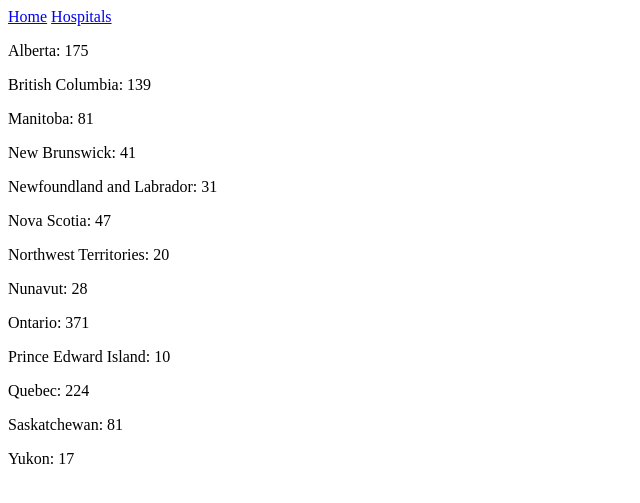
After one commit to DLupas/CovidViewer, a Flask app: page /hospitals in a window 1280 px wide. The commit adds this page. Shown: the top 503 px of the page, without its empty margins (0-640 px from the left). Run offline with Flask 2, Linux system fonts and the light colour scheme; data comes from the database, SQL or seed files in the repository; both versions use the stored data as it was after the commit; some libraries are stand-ins or nearby versions.

Commit message:
fixed databases and added hospital data

```diff
--- a/covidviewer/routes.py
+++ b/covidviewer/routes.py
@@ -1,6 +1,32 @@
-from covidviewer import app
+from covidviewer import app, db, Entry, Hospitals
 from flask import render_template
 
 @app.route("/")
 def index():
     return render_template('index.html')
+
+@app.route("/hospitals")
+def hospitals():
+    hospitals_by_province = []
+    '''
+    hospitals_by_province = [
+        "Alberta: 175",
+        "British Columbia: 139",
+        "Manitoba: 81",
+        "New Brunswick: 41",
+        "Newfoundland and Labrador: 31",
+        "Nova Scotia: 47",
+        "Northwest Territories: 20",
+        "Nunavut: 28",
+        "Ontario: 371",
+        "Prince Edward Island: 10",
+        "Quebec: 224",
+        "Saskatchewan: 81",
+        "Yukon: 17"
+    ]
+    '''
+    hospitals = Hospitals.query.all()
+    for h in hospitals:
+        new_line = h.province + ": " + str(h.number_hospitals)
+        hospitals_by_province.append(new_line)
+    return render_template('hospitals.html', hospitals=hospitals_by_province)
--- a/covidviewer/templates/base.html
+++ b/covidviewer/templates/base.html
@@ -8,6 +8,7 @@
     <body>
         <div>
             <a href="/">Home</a>
+            <a href="/hospitals">Hospitals</a>
             {% block content %}{% endblock %}
         </div>
     </body>
--- /dev/null
+++ b/covidviewer/templates/hospitals.html
@@ -0,0 +1,9 @@
+{% extends "base.html" %}
+
+{% block content %}
+{% for hospital in hospitals %}
+<div>
+    <p>{{ hospital }}</p>
+</div>
+{% endfor %}
+{% endblock %}
--- a/main.py
+++ b/main.py
@@ -13,15 +13,4 @@ app.config['SQLALCHEMY_DATABASE_URI'] = 'mysql://root:''@localhost/flask'
 SQLALCHEMY_TRACK_MODIFICATIONS = False
 db = SQLAlchemy(app)
 migrate = Migrate(app, db)
-
-class Entry(db.Model):
-    id = db.Column(db.Integer, primary_key = True)
-    date = db.Column(db.DateTime, default = datetime.datetime.now)
-    province = db.Column(db.String(100))
-    cases = db.Column(db.Integer)
-
-    def __init__(self, date, province, cases):
-        self.date = date
-        self.province = province
-        self.cases = cases
 '''
```
Also changed, not shown: covidviewer/__init__.py (+38 -0 lines), covidviewer/canada_hospitals_provinces.csv (added, +13 -0 lines), README.md (added), covidviewer/entries.sqlite3 (added), 1 other file.
